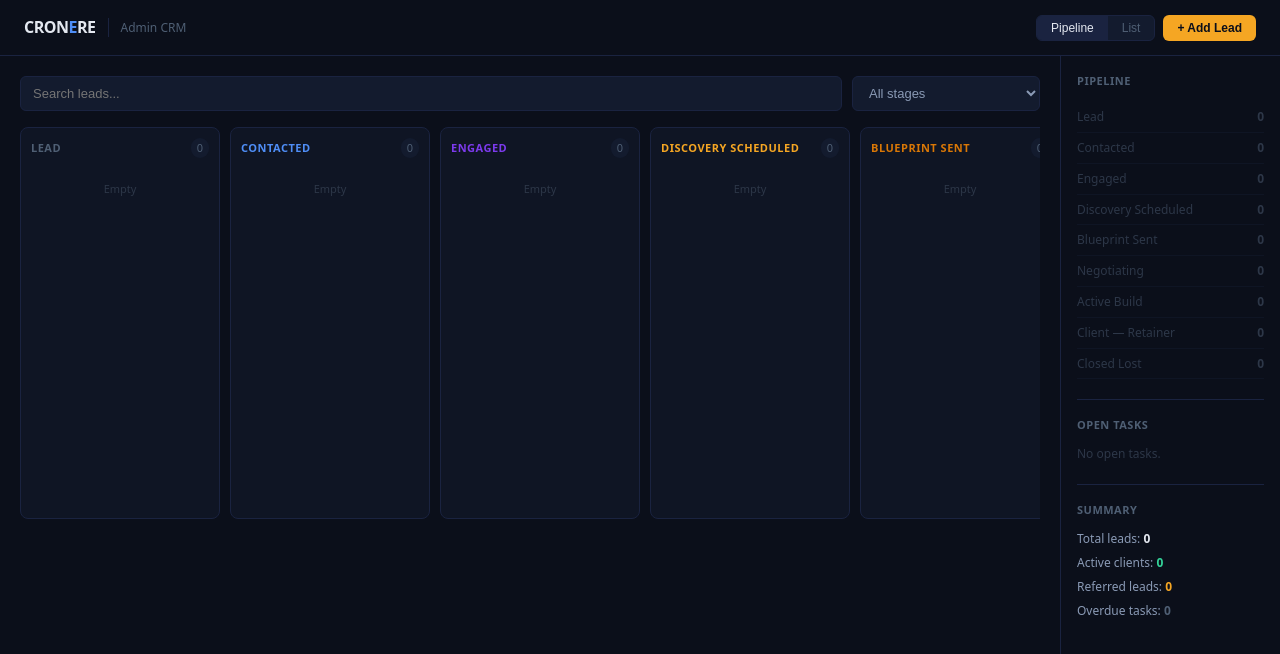
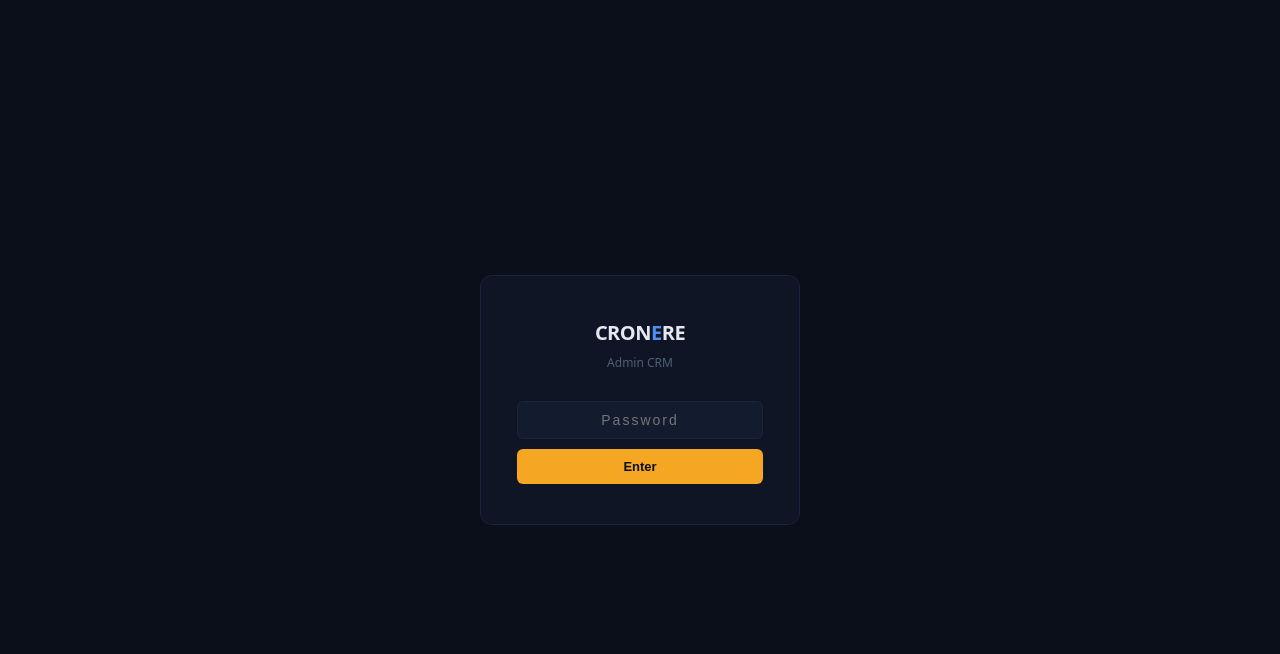
Before and after one commit to cronere/Cronere, a Next.js app: page /admin in a window 1280 px wide. Shown: the top 654 px of the page. Built offline with nearby package versions, Linux system fonts and the light colour scheme.

Commit message:
Update page.js

```diff
--- a/app/admin/page.js
+++ b/app/admin/page.js
@@ -39,6 +39,9 @@ function daysAgo(iso) {
 }
 
 export default function AdminCRM() {
+  const [auth, setAuth] = useState(false);
+  const [pw, setPw] = useState('');
+  const [pwError, setPwError] = useState(false);
   const [leads, setLeads] = useState([]);
   const [view, setView] = useState('pipeline'); // pipeline | list | detail
   const [selected, setSelected] = useState(null);
@@ -56,6 +59,50 @@ export default function AdminCRM() {
 
   // Load from storage
   useEffect(() => {
+    const stored = localStorage.getItem('cronere_admin_auth');
+    if (stored === 'true') setAuth(true);
+  }, []);
+
+  function submitPassword() {
+    if (pw === 'Cronere4you!') {
+      setAuth(true);
+      setPwError(false);
+      try { localStorage.setItem('cronere_admin_auth', 'true'); } catch(e) {}
+    } else {
+      setPwError(true);
+      setPw('');
+    }
+  }
+
+  if (!auth) {
+    return (
+      <div style={{ fontFamily: 'system-ui, -apple-system, sans-serif', background: '#0b0f1a', minHeight: '100vh', display: 'flex', alignItems: 'center', justifyContent: 'center' }}>
+        <div style={{ background: '#0f1524', border: '1px solid #1a2340', borderRadius: 12, padding: '40px 36px', width: 320, textAlign: 'center' }}>
+          <div style={{ fontSize: 20, fontWeight: 800, color: '#e4e8f0', letterSpacing: -0.5, marginBottom: 4 }}>
+            CRON<span style={{ color: '#4F8EF7' }}>E</span>RE
+          </div>
+          <div style={{ fontSize: 12, color: '#4f5f74', marginBottom: 28 }}>Admin CRM</div>
+          <input
+            type="password"
+            value={pw}
+            onChange={e => { setPw(e.target.value); setPwError(false); }}
+            onKeyDown={e => e.key === 'Enter' && submitPassword()}
+            placeholder="Password"
+            autoFocus
+            style={{ width: '100%', background: '#131b2e', border: `1px solid ${pwError ? '#ef4444' : '#1a2340'}`, borderRadius: 6, padding: '10px 12px', fontSize: 14, color: '#e4e8f0', outline: 'none', boxSizing: 'border-box', marginBottom: 10, textAlign: 'center', letterSpacing: 2 }}
+          />
+          {pwError && <div style={{ fontSize: 12, color: '#ef4444', marginBottom: 10 }}>Incorrect password</div>}
+          <button onClick={submitPassword}
+            style={{ width: '100%', background: '#F5A623', color: '#0b0f1a', border: 'none', borderRadius: 6, padding: '10px 0', fontSize: 13, fontWeight: 700, cursor: 'pointer' }}>
+            Enter
+          </button>
+        </div>
+      </div>
+    );
+  }
+
+  // Load leads from storage
+  useEffect(() => {
     try {
       const stored = localStorage.getItem('cronere_crm_leads');
       if (stored) setLeads(JSON.parse(stored));
@@ -63,7 +110,7 @@ export default function AdminCRM() {
     loaded.current = true;
   }, []);
 
-  // Save to storage
+  // Save leads to storage
   useEffect(() => {
     if (!loaded.current) return;
     try {
```
